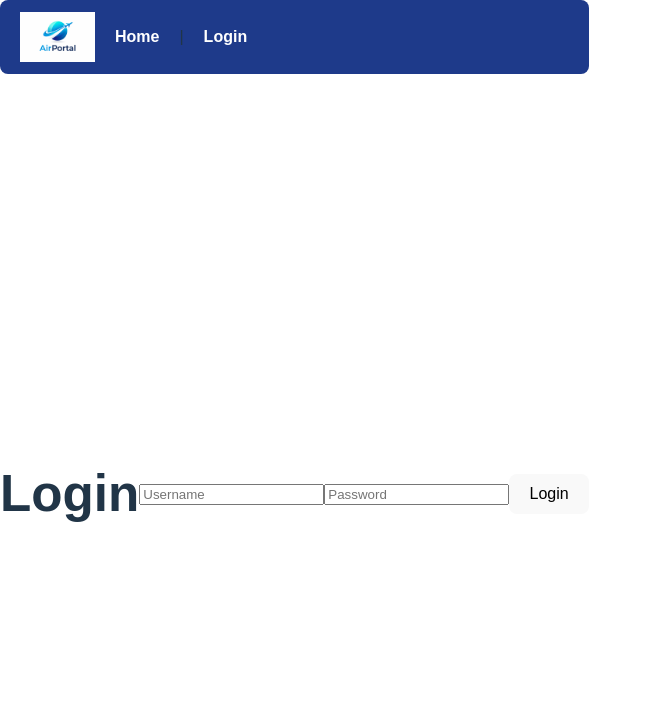
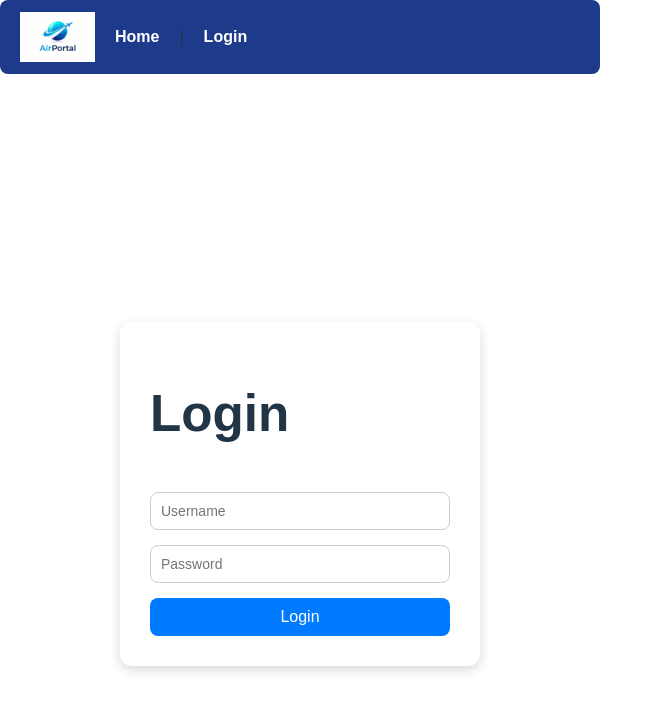
Before and after one commit to Vinci4600/AirPortal-Applikation-Frontend, a React (Vite) app: page /login in a window 1280 px wide. Shown: the top 710 px of the page, without its empty margins (0-663 px from the left). Built offline with nearby package versions, Linux system fonts and the light colour scheme.

Commit message:
Styleanpassungen

```diff
--- a/src/pages/LoginPage.jsx
+++ b/src/pages/LoginPage.jsx
@@ -3,7 +3,7 @@ import API from "../api";
 import { useNavigate } from "react-router-dom";
 import "./components/styles/otherstyles.css";
 import "./components/styles/home.css";
-import "./components/styles/home.css";
+
 
 function LoginPage() {
   const [username, setUsername] = useState("");
@@ -27,9 +27,12 @@ function LoginPage() {
 
   return (
 
-    <div className="content">
+
     <div className="home-container">
+     <div className="login-container">
+        <div className="login-box">
           <h1>Login</h1>
+
 
           <input
             placeholder="Username"
@@ -47,6 +50,10 @@ function LoginPage() {
           <button onClick={handleLogin}>Login</button>
         </div>
       </div>
+      </div>
+
+
+
   );
 }
 
--- a/src/pages/LogisticUserPage.jsx
+++ b/src/pages/LogisticUserPage.jsx
@@ -19,8 +19,8 @@ function LogisticUserPage() {
   const fetchLogisticUsers = async () => {
     try {
       const response = await API.get("/logisticUser/all");
-      setLogisticUsers(response.data);
-       } catch (error) {
+      setLogisticUsers(response.data); //
+    } catch (error) {
       console.error("Fehler beim Laden:", error);
     }
   };
--- a/src/pages/components/styles/home.css
+++ b/src/pages/components/styles/home.css
@@ -43,3 +43,10 @@
     transform: translateY(0);
   }
 }
+.loginbox{
+  text-align: center;
+  max-width: 800px;
+  margin: auto;
+  padding: 20px;
+  background-color: white;
+}
--- a/src/pages/components/styles/otherstyles.css
+++ b/src/pages/components/styles/otherstyles.css
@@ -6,3 +6,45 @@
   border-radius: 6px;
   cursor: pointer;
 }
+/* Hintergrund */
+.login-container {
+  display: flex;
+  justify-content: center;
+  align-items: center;
+  height: calc(100vh - 100px); /* wegen Navbar */
+  width: 600px;
+}
+
+/* Weiße Box */
+.login-box {
+  background: white;
+  padding: 30px;
+  border-radius: 12px;
+  width: 300px;
+  display: flex;
+  flex-direction: column;
+  gap: 15px;
+  box-shadow: 0 4px 12px rgba(0, 0, 0, 0.15);
+}
+
+/* Inputs */
+.login-box input {
+  padding: 10px;
+  border: 1px solid #ccc;
+  border-radius: 8px;
+  font-size: 14px;
+}
+
+/* Button */
+.login-box button {
+  padding: 10px;
+  background-color: #007bff;
+  color: white;
+  border: none;
+  border-radius: 8px;
+  cursor: pointer;
+}
+
+.login-box button:hover {
+  background-color: #0056b3;
+}
```
Also changed, not shown: src/index.css (line endings or trailing spaces). Lines whose indentation alone changed are shown as unchanged.
